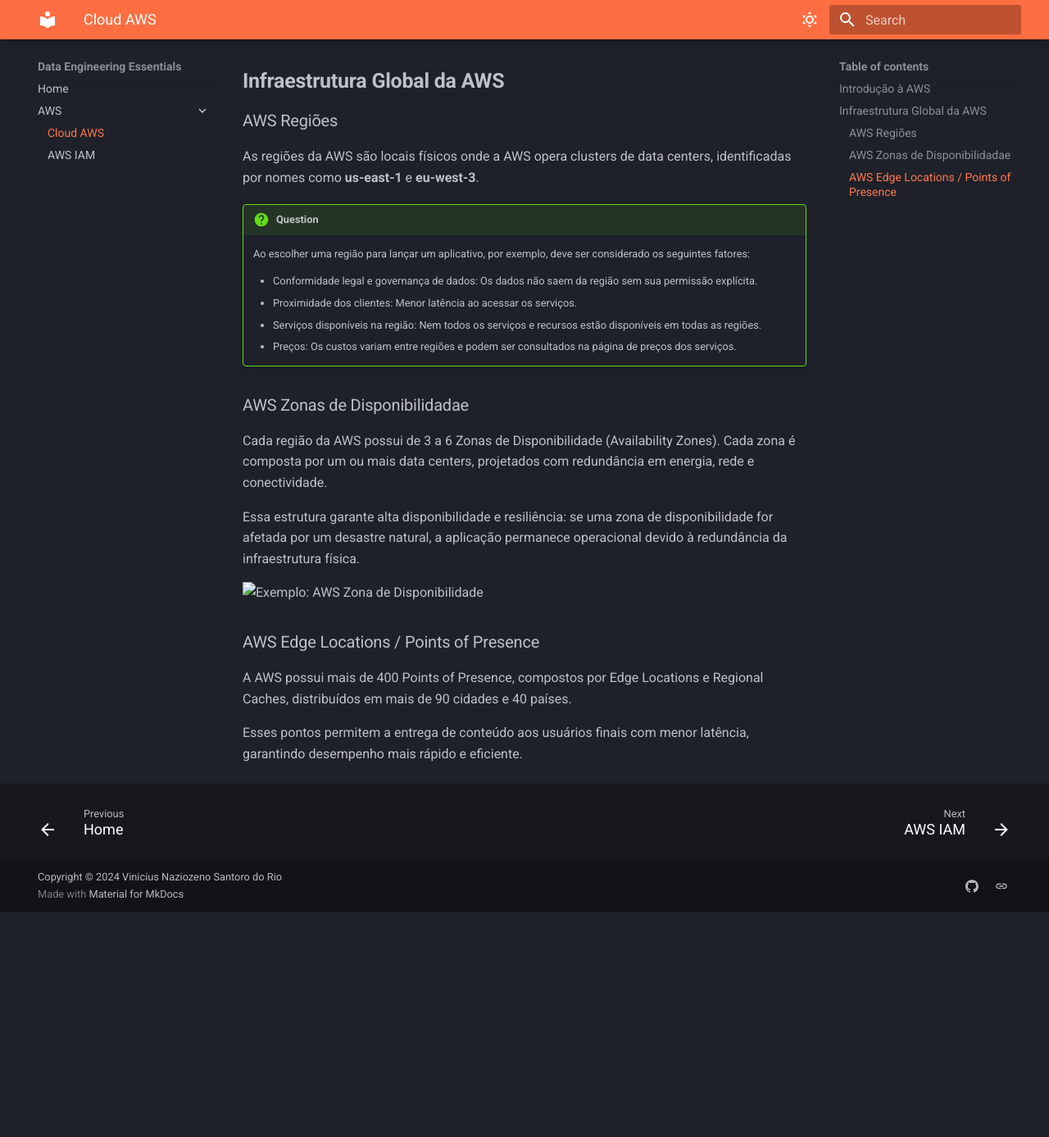
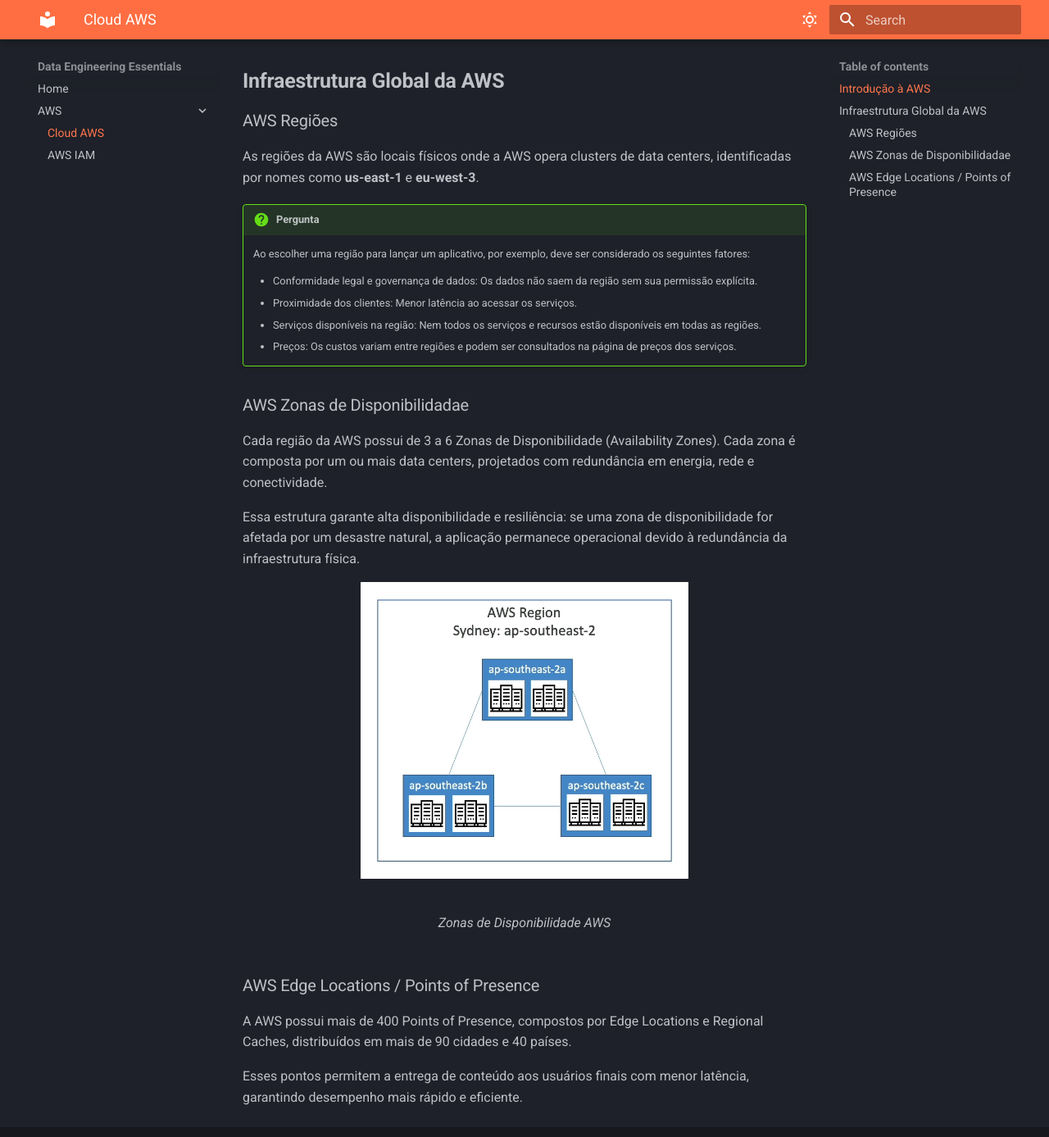
Before and after one commit to Vinicius-Santoro/data-engineering-essentials, an MkDocs documentation site: the page built from docs/AWS/00-conhecendo-aws.md, in a window 1280 px wide and 1400 px high, scrolled down 519 px. Shown: the top 1387 px of the window at 82% size. Built offline with MkDocs 1.6.1 and Material for MkDocs 9.7.7, drawn with Linux system fonts in a browser that asks for light colours; before the commit the page ends 1632 px from its top, so only the background shows below that.

Commit message:
doc: :memo: adiciona imagem

```diff
--- a/docs/AWS/00-conhecendo-aws.md
+++ b/docs/AWS/00-conhecendo-aws.md
@@ -16,7 +16,7 @@
 As regiões da AWS são locais físicos onde a AWS opera clusters de data centers,
 identificadas por nomes como **us-east-1** e **eu-west-3**.
 
-!!! question
+!!! question "Pergunta"
 
     Ao escolher uma região para lançar um aplicativo, por exemplo, deve ser
     considerado os seguintes fatores:
@@ -39,7 +39,14 @@
 disponibilidade for afetada por um desastre natural, a aplicação permanece
 operacional devido à redundância da infraestrutura física.
 
-<img src="./assets/aws-azs.png" alt="Exemplo: AWS Zona de Disponibilidade" width="40" height="40"/>
+<!-- ![Zonas de Disponibilidade AWS](../assets/aws-azs.png){ width="300" height="300" .shadow} -->
+
+<figure markdown="span">
+  ![Zonas de Disponibilidade AWS](../assets/aws-azs.png){ width="400" height="400" }
+  <figcaption>Zonas de Disponibilidade AWS</figcaption>
+</figure>
+
+
 
 ### AWS Edge Locations / Points of Presence
 
--- a/mkdocs.yml
+++ b/mkdocs.yml
@@ -35,6 +35,8 @@
 
 markdown_extensions:
   - attr_list
+  - md_in_html
+  - pymdownx.blocks.caption
   - pymdownx.emoji:
       emoji_index: !!python/name:material.extensions.emoji.twemoji
       emoji_generator: !!python/name:material.extensions.emoji.to_svg
```
